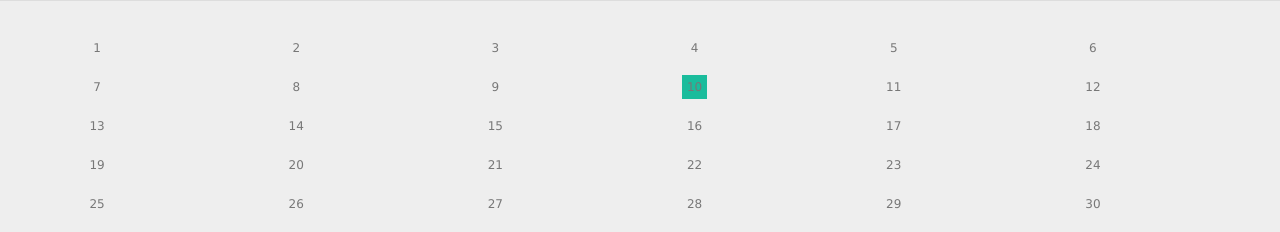
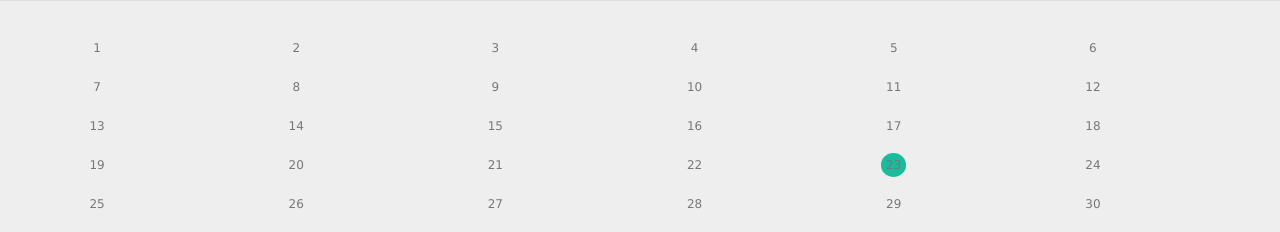
Before and after one commit to KamilRozanski/habits, a plain HTML site: page habits-calendar.html in a window 1280 px wide. Shown: the part 226-458 px from the top of the page. Drawn offline with Linux system fonts and the light colour scheme.

Commit message:
current date on calendar

```diff
--- a/habits-calendar.css
+++ b/habits-calendar.css
@@ -137,5 +137,5 @@ body {
 .days li .active {
 	padding: 5px;
 	background: #1abc9c;
-	/* color: white !important; */
+	border-radius: 50%;
 }
--- a/habits-calendar.html
+++ b/habits-calendar.html
@@ -55,7 +55,7 @@
             <li>7</li>
             <li>8</li>
             <li>9</li>
-            <li><span class="active">10</span></li>
+            <li>10</li>
             <li>11</li>
             <li>12</li>
             <li>13</li>
--- a/habits.js
+++ b/habits.js
@@ -42,7 +42,22 @@ const monthNamesArr = ["January", "February", "March", "April", "May", "June", "
     "August", "September", "October", "November", "December"
 ];
 
-
 const currenMonth = document.querySelector(".calendar__current__date")
 currenMonth.innerHTML = `${day}/${(monthNamesArr[month -1])}/${year}`
-console.log(day, month, year)
+
+function currentDay() {
+    const currentDay = document.querySelectorAll(".days > li")
+    const currentDaySpan = document.createElement("span")
+
+    for (let i = 0; i <= currentDay.length; i++) {
+        if (i === day) {
+            currentDay[day - 1].innerHTML = ""
+            currentDay[day - 1].appendChild(currentDaySpan).innerHTML = `${day}`
+            currentDaySpan.classList.add("active")
+
+        }
+    }
+}
+currentDay()
+
+// console.log(day, month, year)
```
